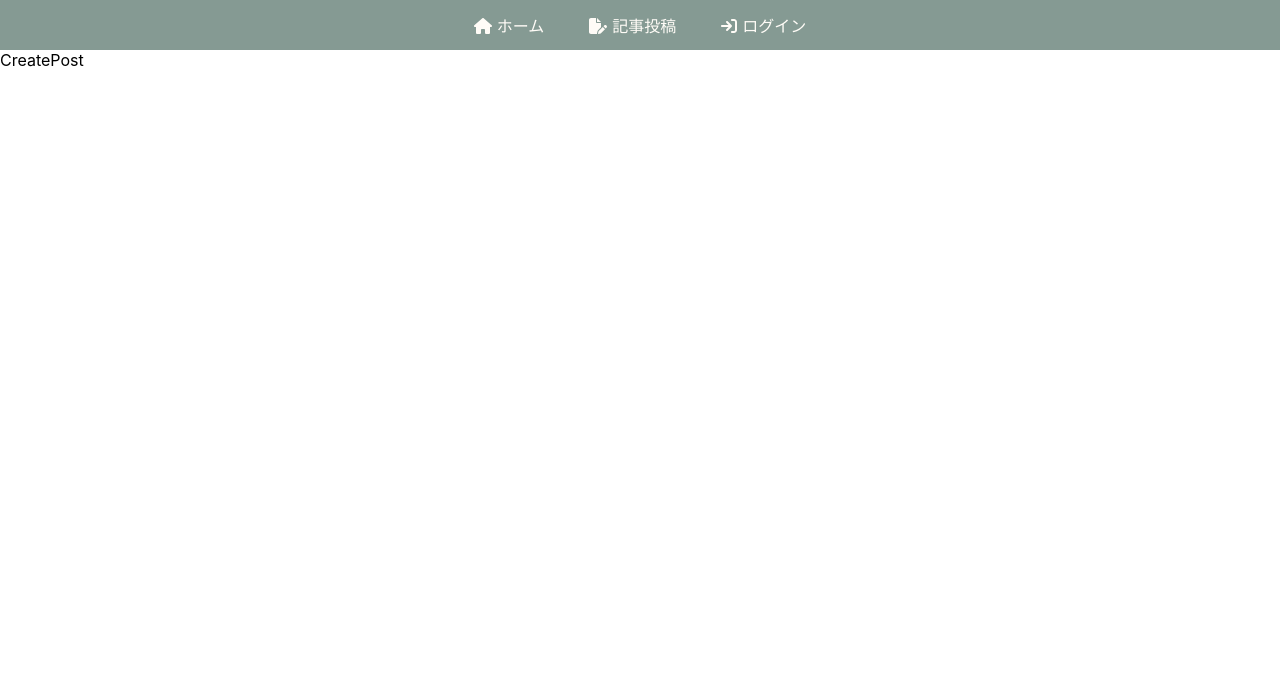
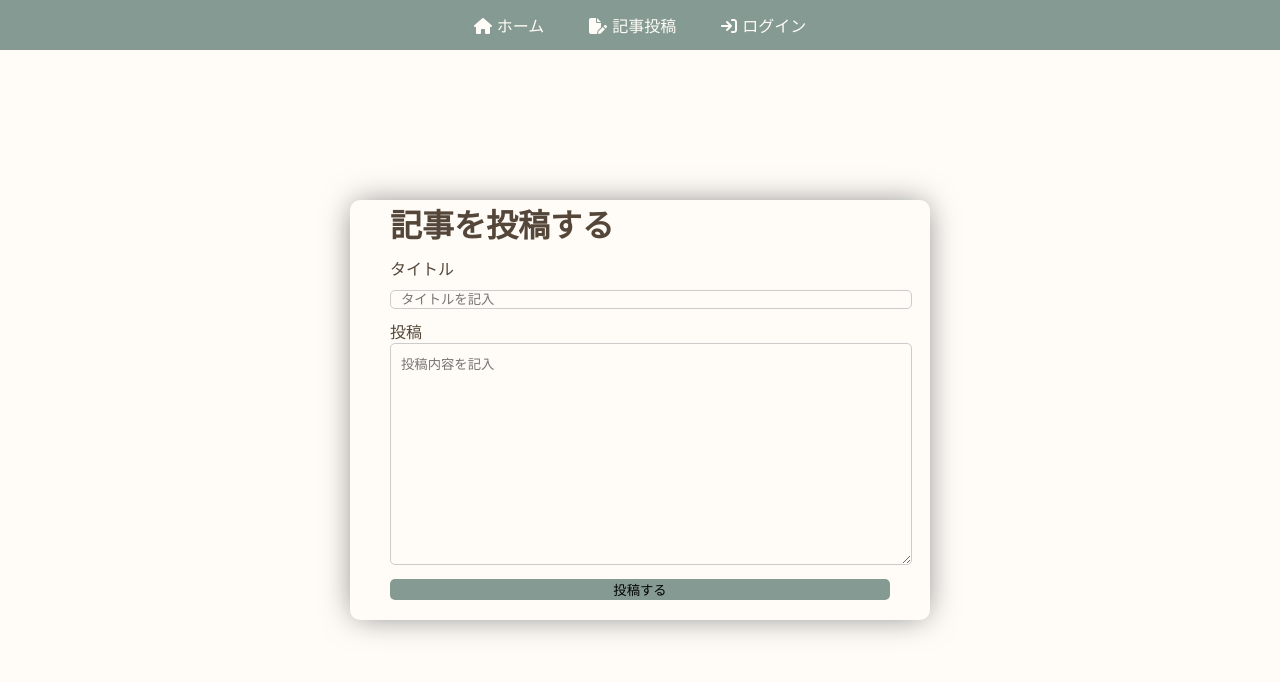
Before and after one commit to Koseeee-27/blog-react-and-firebase, a React (Create React App) app: page /createpost in a window 1280 px wide. Shown: the top 682 px of the page. Built offline with nearby package versions, Linux system fonts and the light colour scheme.

Commit message:
投稿フォーム作成

```diff
--- /dev/null
+++ b/src/components/CreatePost/CreatePost.css
@@ -0,0 +1,60 @@
+.createPostPage {
+  display: flex;
+  flex-direction: column;
+  align-items: center;
+  justify-content: center;
+  height: 90vh;
+  background-color: #FFFCF7;
+}
+
+.postContainer {
+  display: flex;
+  color: #544739;
+  flex-direction: column;
+  justify-content: center;
+  gap: 10px;
+  padding: 0px 40px;
+  padding-bottom: 20px;
+  background-color: #FFFCF7;
+  height: 400px;
+  width: 500px;
+  box-shadow: 0px 0px 32px -5px #777777;
+  border-radius: 10px;
+}
+
+.postContainer h1 {
+  margin: 0;
+}
+
+.postContainer input {
+  width: 100%;
+  height: 40px;
+  padding: 0 10px;
+  border: 1px solid #ccc;
+  border-radius: 5px;
+  background-color: #FFFCF7;
+}
+
+.postContainer textarea {
+  width: 100%;
+  height: 200px;
+  padding: 10px;
+  border: 1px solid #ccc;
+  border-radius: 5px;
+  background-color: #FFFCF7;
+}
+
+.postButton {
+  width: 100%;
+  height: 40px;
+  background-color:#859A93;
+  border: none;
+  border-radius: 5px;
+  cursor: pointer;
+  transition: all 0.3s ease;
+}
+
+.postButton:hover {
+  background-color: #6B8E7A;
+  transform: translateY(-1px);
+}
--- a/src/components/CreatePost/CreatePost.js
+++ b/src/components/CreatePost/CreatePost.js
@@ -1,8 +1,20 @@
 import React from 'react'
+import './CreatePost.css'
 
 const CreatePost = () => {
   return (
-    <div>CreatePost</div>
+    <div className='createPostPage'>
+      <div className='postContainer'>
+        <h1>記事を投稿する</h1>
+        <div>タイトル</div>
+        <input type='text' placeholder='タイトルを記入' />
+        <div className='inputPost'>
+          <div>投稿</div>
+          <textarea placeholder='投稿内容を記入'></textarea>
+        </div>
+        <button className='postButton'>投稿する</button>
+      </div>
+      </div>
   )
 }
 
```
